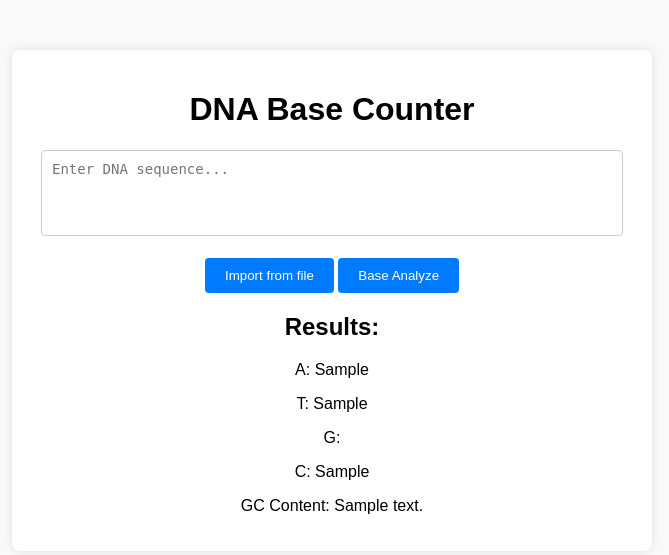
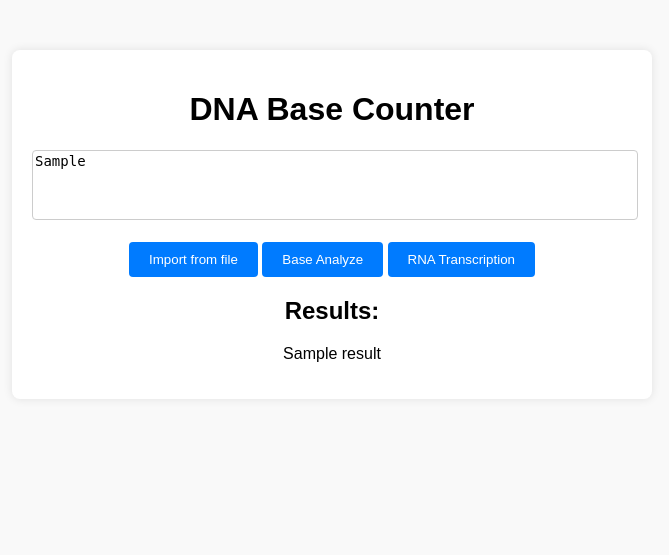
Before and after one commit to Wikuska/python-learning, a Flask app: template DNA Sequence Analyzer/templates/index.html in a window 1280 px wide. Shown: the top 555 px of the page, without its empty margins (308-977 px from the left). Run offline with Flask 3, Linux system fonts and the light colour scheme; the template is opened without the code that fills it: most values are stand-ins (such as "Sample title", 1, 10 or a date in 2020); parts of the project's set-up code (start-up, migrations or seed data) failed here and were passed over.

Commit message:
Seperate functions and add rna transcription
Move DNA analysis functions to seperate file
Add rna_transcription possibility

```diff
--- a/DNA Sequence Analyzer/main.py
+++ b/DNA Sequence Analyzer/main.py
@@ -1,10 +1,12 @@
 from flask import Flask, render_template, request
+from analyze_functions import validate_sequence, base_analyze, rna_transcription
 
 app = Flask(__name__)
 
 @app.route("/", methods=["GET", "POST"])
 def home():
     result = None
+    dna_sequence = ""
     if request.method == "POST":
         # Get the action (which button was clicked)
         action = request.form.get("action")
@@ -13,25 +15,22 @@
 
         if action == "import":
             result = {"error": "Feature coming soon"}
+
         elif action == "analyze":
-            if not all(base in "ATGC" for base in dna_sequence):
-                result = {"error": "Invalid sequence! Use only A, T, G, and C."}
-            elif dna_sequence == "":
-                result = {"error": "No sequence in form."}
+            sequence_validated = validate_sequence(dna_sequence)
+            if not sequence_validated:
+                result = {"error": "Invalid sequence!"}
             else:
-                base_counts = {
-                    "A": dna_sequence.count("A"),
-                    "T": dna_sequence.count("T"),
-                    "G": dna_sequence.count("G"),
-                    "C": dna_sequence.count("C")
-                }
-                gc_content = ((base_counts["G"] + base_counts["C"]) / len(dna_sequence)) * 100
-                result = {
-                    "base_counts": base_counts,
-                    "gc_content": f"{gc_content:.2f}%"
-                }
+                result = base_analyze(dna_sequence)
 
-    return render_template("index.html", result=result)
+        elif action == "to_rna":
+            sequence_validated = validate_sequence(dna_sequence)
+            if not sequence_validated:
+                result = {"error": "Invalid sequence!"}
+            else:
+                result = rna_transcription(dna_sequence)
+
+    return render_template("index.html", result=result, dna_sequence = dna_sequence)
 
 if __name__ == "__main__":
     app.run(debug=True)
--- a/DNA Sequence Analyzer/static/styles.css
+++ b/DNA Sequence Analyzer/static/styles.css
@@ -17,10 +17,9 @@
 }
 
 textarea {
-    width: 560px;
+    width: 100%;
     border: 1px solid #ccc;
     border-radius: 4px;
-    padding: 10px;
     font-size: 14px;
     resize: none;
     overflow: auto;
@@ -42,3 +41,11 @@
 .error {
     color: red;
 }
+
+.result {
+    overflow: auto;
+    width: 100%;
+    word-wrap: break-word;
+    overflow-wrap: break-word;
+    max-height: 210px;
+}
--- a/DNA Sequence Analyzer/templates/index.html
+++ b/DNA Sequence Analyzer/templates/index.html
@@ -10,10 +10,11 @@
     <div class="container">
         <h1>DNA Base Counter</h1>
         <form method="POST">
-            <textarea name="dna_sequence" rows="4" cols="50" placeholder="Enter DNA sequence..."></textarea>
+            <textarea name="dna_sequence" rows="4" cols="50" placeholder="Enter DNA sequence...">{{ dna_sequence }}</textarea>
             <br><br>
             <button type="submit" name = "action" value="import">Import from file</button>
             <button type="submit" name = "action" value="analyze">Base Analyze</button>
+            <button type="submit" name = "action" value="to_rna">RNA Transcription</button>
         </form>
 
         {% if result %}
@@ -21,11 +22,7 @@
                 <p class="error">{{ result.error }}</p>
             {% else %}
                 <h2>Results:</h2>
-                <p>A: {{ result.base_counts.A }}</p>
-                <p>T: {{ result.base_counts.T }}</p>
-                <p>G: {{ result.base_counts.G }}</p>
-                <p>C: {{ result.base_counts.C }}</p>
-                <p>GC Content: {{ result.gc_content }}</p>
+                <p class="result">{{ result }}</p>
             {% endif %}
         {% endif %}
     </div>
```
Also changed, not shown: DNA Sequence Analyzer/analyze_functions.py (added, +21 -0 lines).
